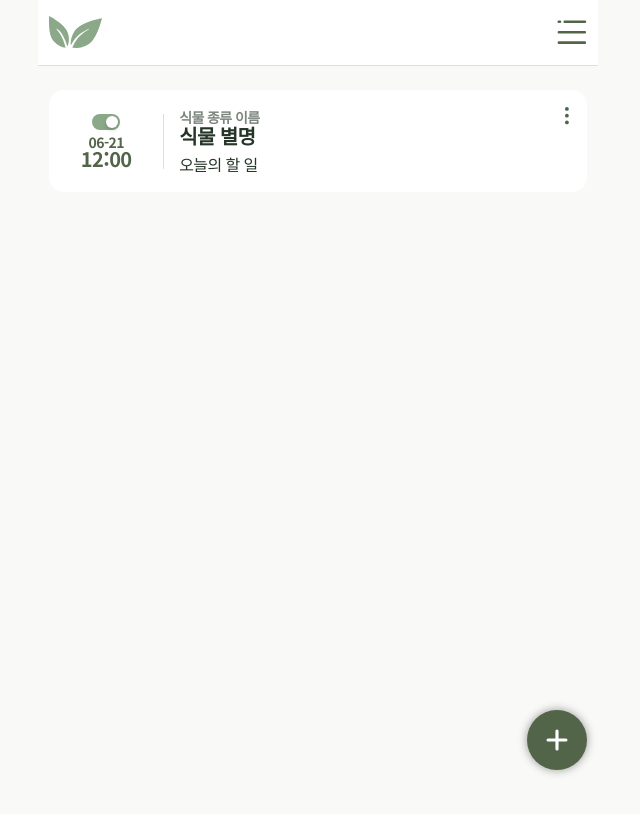
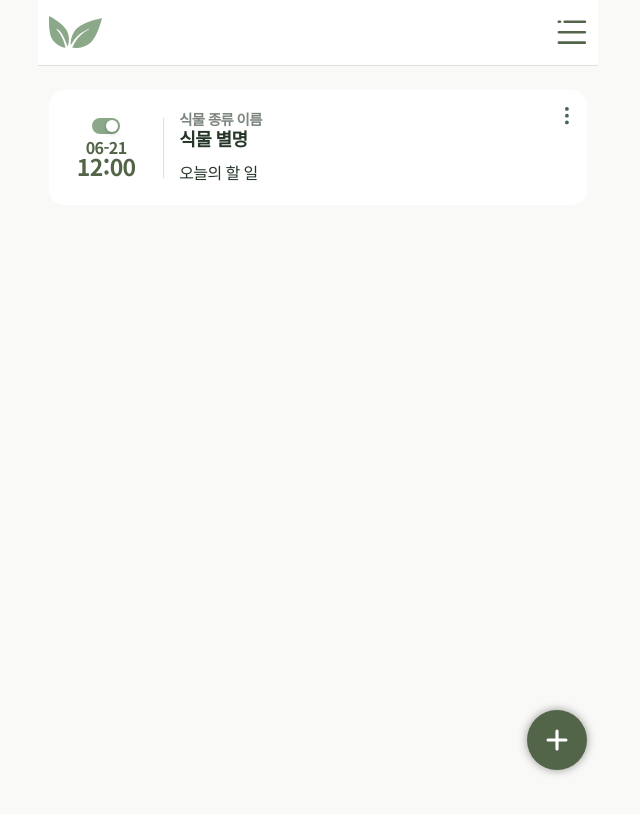
Before and after one commit to devdong9897/growgreen, a React (Create React App) app: page /todolist in a window 1280 px wide. Shown: the top 814 px of the page, without its empty margins (322-962 px from the left). Built offline with nearby package versions, Linux system fonts and the light colour scheme.

Commit message:
style: List 페이지 스타일 수정 작업 진행중

```diff
--- a/src/style/ListLayout.js
+++ b/src/style/ListLayout.js
@@ -72,7 +72,7 @@ export const ItemRight = styled.div`
   width: calc(100% - 150px);
 `;
 export const ItemTime = styled.div`
-  font-size: 2rem;
+  font-size: 2.3rem;
   font-weight: 700;
   color: ${mainColor.colorGreenBold};
   margin-top: 5px;
@@ -82,19 +82,23 @@ export const ItemTime = styled.div`
   }
 `;
 export const ItemName = styled.div`
-  font-size: 2rem;
+  font-size: 1.8rem;
   font-weight: 700;
+  line-height: 1.3;
   ${ellipsis.ellipsisOne}
   span {
     display: block;
-    font-size: 0.7em;
+    font-size: 0.8em;
+    line-height: 1.2;
+    height: 1.7rem;
     opacity: 0.6;
-    margin-bottom: 2px;
     ${ellipsis.ellipsisOne}
   }
 `;
 export const ItemText = styled.div`
   font-size: 1.6rem;
+  line-height: 1.6;
+  height: 2.5rem;
   font-weight: 500;
   margin-top: 10px;
   ${ellipsis.ellipsisOne}
@@ -149,14 +153,16 @@ export const MyPlantLiItemRight = styled.div`
   width: calc(100% - 150px);
 `;
 export const MyPlantLiItemName = styled.div`
-  font-size: 2rem;
+  font-size: 1.8rem;
   font-weight: 700;
+  line-height: 1.3;
   ${ellipsis.ellipsisOne}
   span {
     display: block;
-    font-size: 0.7em;
+    font-size: 0.8em;
+    line-height: 1.2;
+    height: 1.7rem;
     opacity: 0.6;
-    margin-bottom: 2px;
     ${ellipsis.ellipsisOne}
   }
 `;
@@ -215,14 +221,16 @@ export const DiaryLiItemRight = styled.div`
   width: calc(100% - 150px);
 `;
 export const DiaryLiItemName = styled.div`
-  font-size: 2rem;
+  font-size: 1.8rem;
   font-weight: 700;
+  line-height: 1.3;
   ${ellipsis.ellipsisOne}
   span {
     display: block;
-    font-size: 0.7em;
+    font-size: 0.8em;
+    line-height: 1.2;
+    height: 1.7rem;
     color: ${mainColor.colorGreenBold};
-    margin-bottom: 5px;
     ${ellipsis.ellipsisOne}
   }
   i {
```
